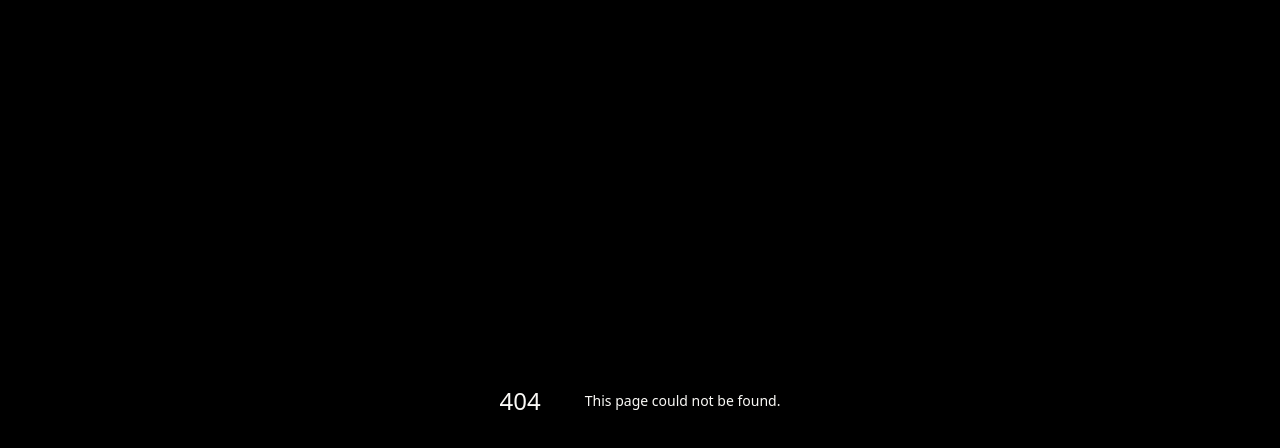
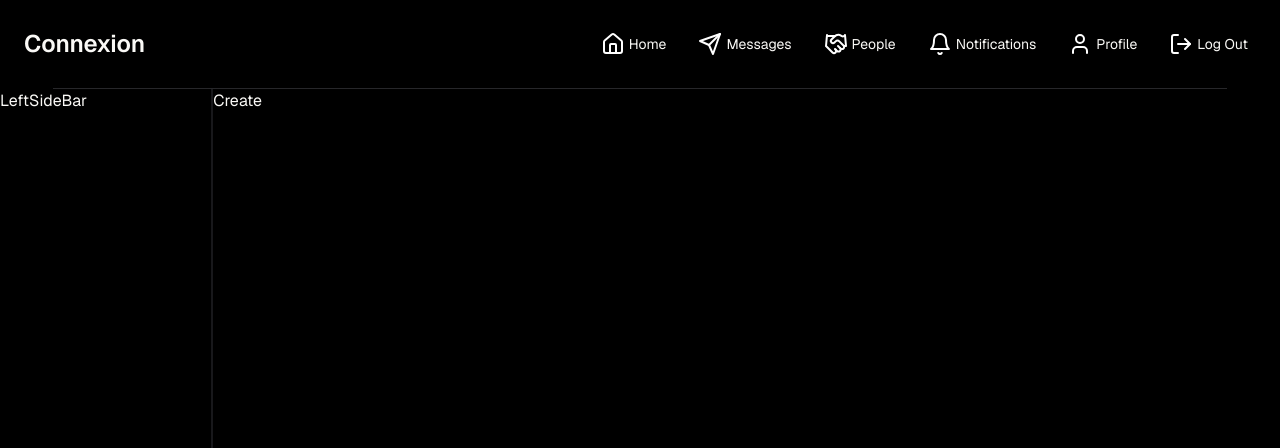
Before and after one commit to praneethravuri/connexion, a Next.js app: page /create in a window 1280 px wide. Before the commit this address had no page. Shown: the top 448 px of the page. Built offline with nearby package versions, Linux system fonts and the light colour scheme.

Commit message:
Create link
Renamed notifications to create

```diff
--- a/app/(root)/notifications/page.tsx
+++ b/app/(root)/create/page.tsx
@@ -5,7 +5,7 @@ const
 Notifications = () => {
   return (
     <div className='bg-black h-screen w-full'>
-      <h1>Notification</h1>
+      <h1>Create</h1>
       <Bottombar />
     </div>
   )
```
